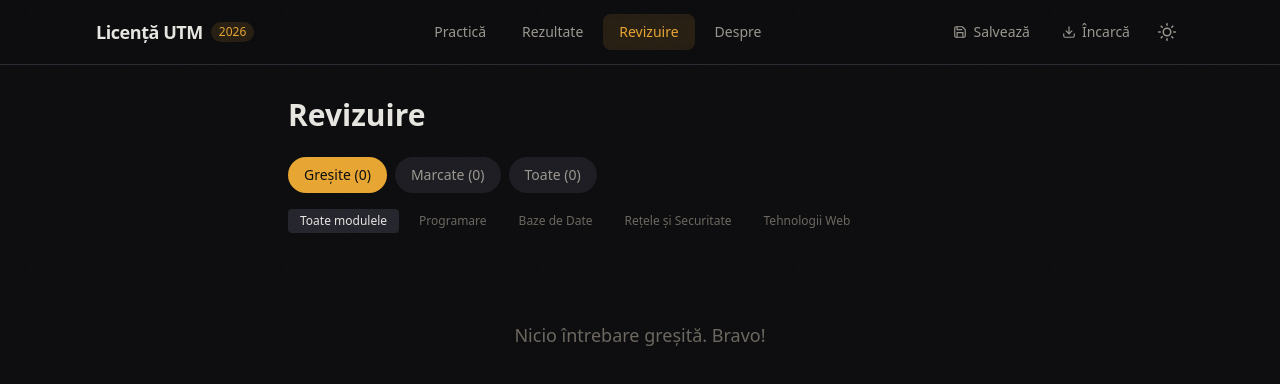
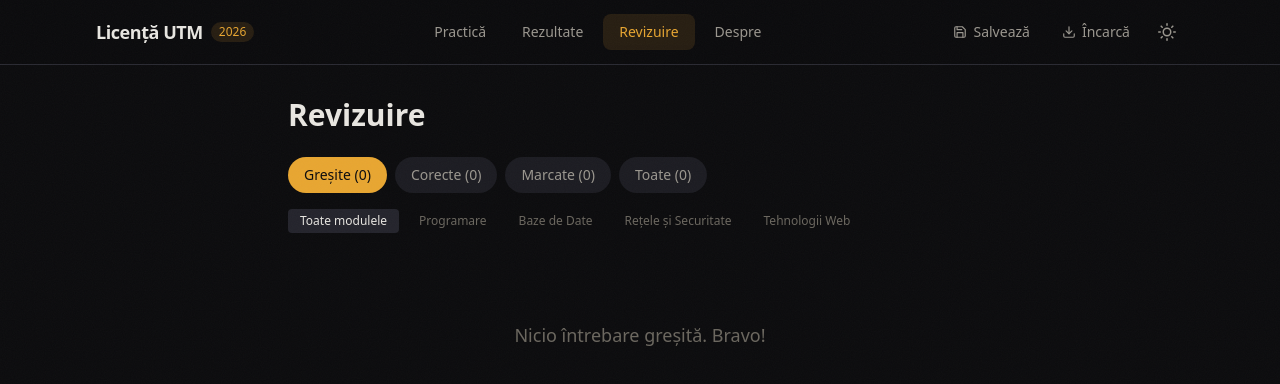
Before and after one commit to AndreiBalan-dev/pregatire-licenta-utm, a Next.js app: page /revizuire in a window 1280 px wide. Shown: the top 384 px of the page. Built offline with nearby package versions, Linux system fonts and the light colour scheme.

Commit message:
Update page.tsx

```diff
--- a/src/app/revizuire/page.tsx
+++ b/src/app/revizuire/page.tsx
@@ -11,7 +11,7 @@ import { modules } from "@/data/modules";
 import { cn } from "@/lib/utils";
 import type { AnswerKey } from "@/data/types";
 
-type Filter = "wrong" | "bookmarked" | "all";
+type Filter = "wrong" | "correct" | "bookmarked" | "all";
 
 const optionLabels: Record<AnswerKey, string> = { a: "A", b: "B", c: "C", d: "D" };
 
@@ -26,6 +26,10 @@ export default function RevizuirePage() {
     if (filter === "wrong") {
       questionIds = Object.entries(session.answers)
         .filter(([, a]) => !a.isCorrect)
+        .map(([id]) => Number(id));
+    } else if (filter === "correct") {
+      questionIds = Object.entries(session.answers)
+        .filter(([, a]) => a.isCorrect)
         .map(([id]) => Number(id));
     } else if (filter === "bookmarked") {
       questionIds = session.bookmarks;
@@ -48,6 +52,7 @@ export default function RevizuirePage() {
   }
 
   const wrongCount = Object.values(session.answers).filter((a) => !a.isCorrect).length;
+  const correctCount = Object.values(session.answers).filter((a) => a.isCorrect).length;
   const bookmarkCount = session.bookmarks.length;
 
   return (
@@ -66,6 +71,7 @@ export default function RevizuirePage() {
           <div className="flex flex-wrap items-center gap-2 mb-4">
             {([
               { key: "wrong" as Filter, label: "Greșite", count: wrongCount },
+              { key: "correct" as Filter, label: "Corecte", count: correctCount },
               { key: "bookmarked" as Filter, label: "Marcate", count: bookmarkCount },
               { key: "all" as Filter, label: "Toate", count: Object.keys(session.answers).length },
             ]).map((tab) => (
```
